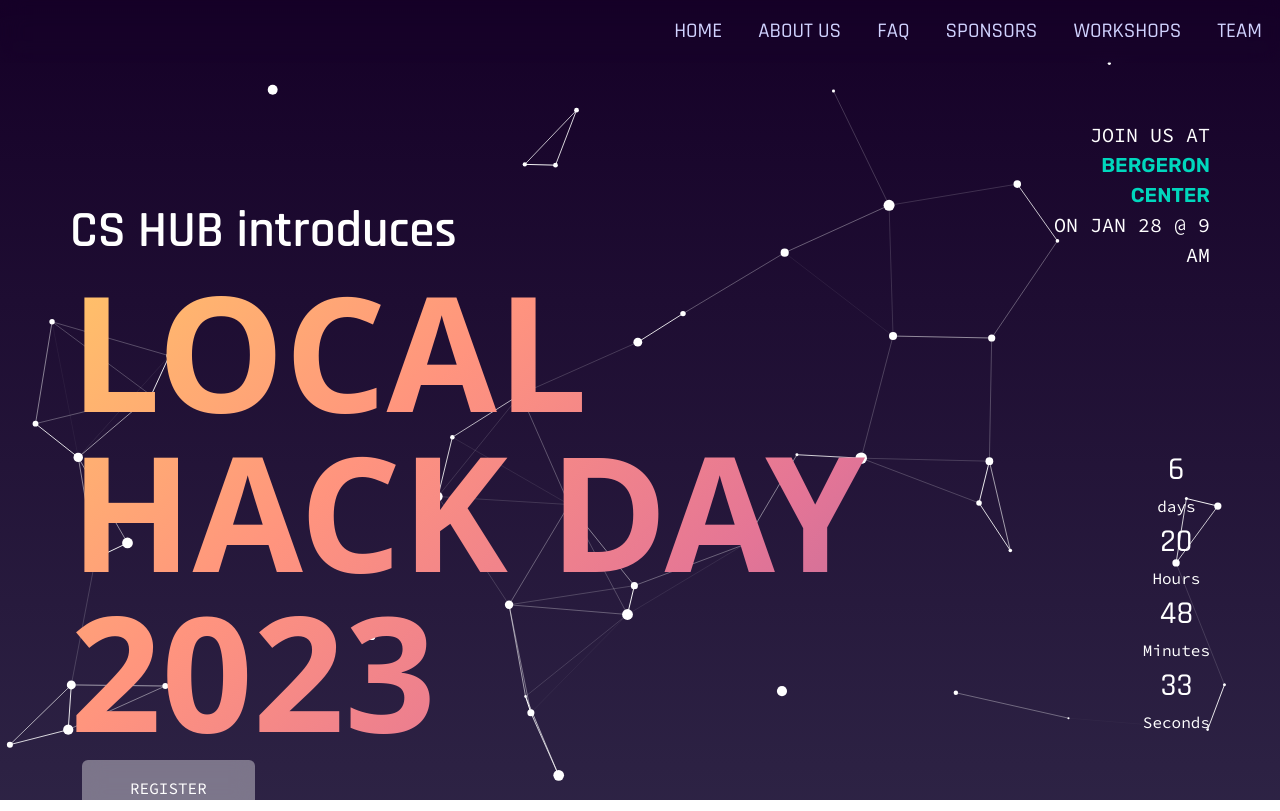
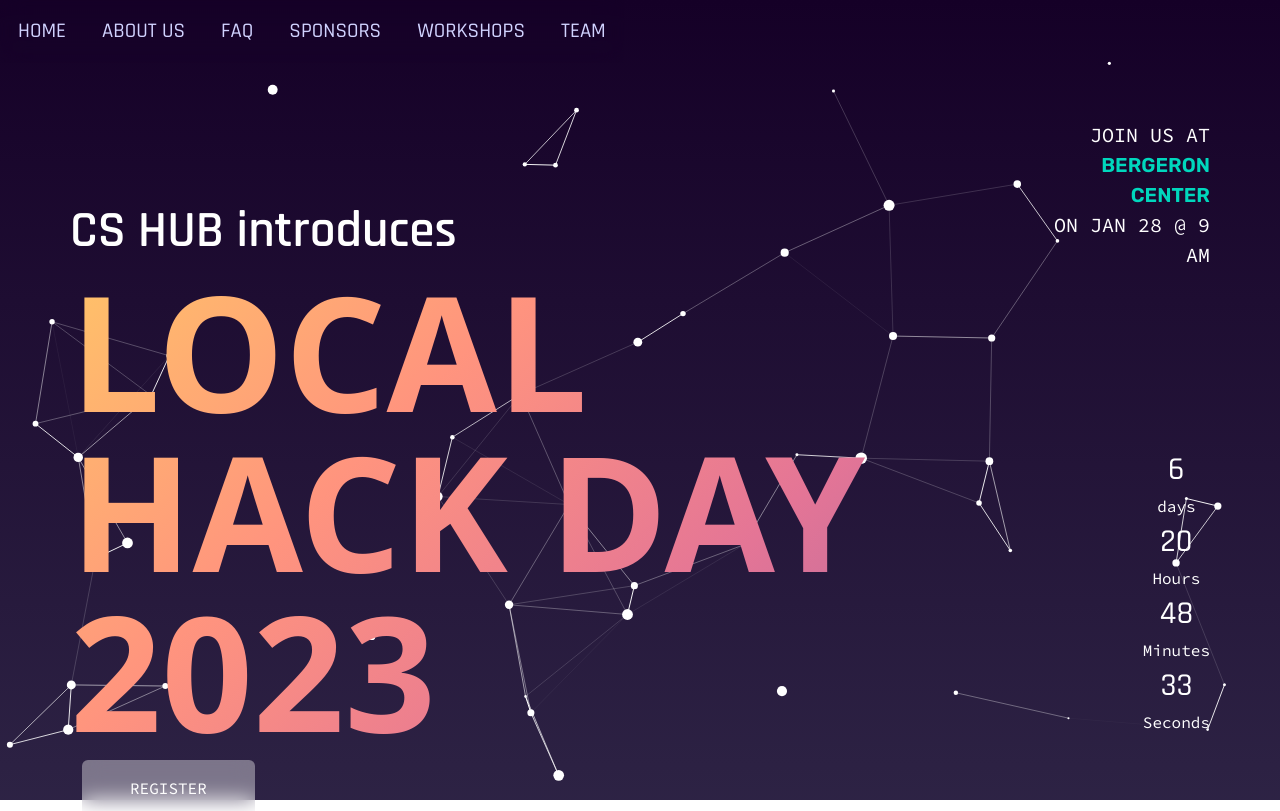
Before and after one commit to aradhyas8/csHUB-LHD-Website, a React (Create React App) app: page / in a window 1280 px wide. Shown: the top 811 px of the page. Built offline with nearby package versions, Linux system fonts and the light colour scheme.

Commit message:
Fixed horizontal scrollbar

```diff
--- a/src/App.jsx
+++ b/src/App.jsx
@@ -12,7 +12,7 @@
 const App = () => {
   return (
     <div className="App">
-      <div className="body">
+
         <Particles />
         <Navbar />
         <Hero />
@@ -21,7 +21,7 @@
         <Sponsors />
         <Timeline />
         <Workshop />
-      </div>
+
       <Footer />
     </div>
   );
--- a/src/scss/about.scss
+++ b/src/scss/about.scss
@@ -1,5 +1,5 @@
 .about {
-  height: 100vh;
+  height: fit-content;
   display: flex;
   justify-content: center;
   align-items: center;
@@ -43,10 +43,10 @@
     }
   }
 
-  @media screen and (max-width: $mobile) {
+  @media screen and (max-width: 600px) {
     height: 100%;
     .container {
-      padding: 20px 10px;
+
       .row {
         .right {
           text-align: center;
--- a/src/scss/faq.scss
+++ b/src/scss/faq.scss
@@ -7,9 +7,10 @@
   max-width: 50%;
   font-family: Roboto Mono;
 
-  @media screen and (max-width: $mobile) {
+  @media screen and (max-width: 800px) {
     min-width: 100% !important;
   }
+
 }
 
 .blur {
--- a/src/scss/hero.scss
+++ b/src/scss/hero.scss
@@ -2,8 +2,8 @@
 
 .hero {
   //   border: 1pt solid red;
-  overflow: hidden;
-  height: 100vh;
+  width: auto;
+  height: fit-content;
   padding: 120px 0;
 
   @media screen and (max-width: $mobile) {
--- a/src/scss/index.scss
+++ b/src/scss/index.scss
@@ -11,11 +11,24 @@
 @import './particles.scss';
 @import './footer.scss';
 
+
+
+* {
+  box-sizing: border-box;
+}
+
+
 html,
-#canvas1,
 body {
   margin: 0;
   padding: 0;
-  height: 100%;
+  overflow-x:hidden ;
   color: $base-color !important;
 }
+
+
+html,#canvas1 {
+  scroll-behavior: smooth;
+  max-width: 100%;
+
+}
--- a/src/scss/navbar.scss
+++ b/src/scss/navbar.scss
@@ -1,5 +1,5 @@
 .navbar-custom {
-
+  max-width: 100%;
   border: transparent;
   .nav-link {
     font-family: Rajdhani, sans-serif;
@@ -23,6 +23,7 @@
 #navbar{
   background-color: transparent;
   backdrop-filter: none;
+  max-width: fit-content;
   &.open {
     background-color: rgba(0, 0, 0, 0.3);
     backdrop-filter: blur(12px);
--- a/src/scss/particles.scss
+++ b/src/scss/particles.scss
@@ -2,7 +2,7 @@
   position: fixed;
   top: 0;
   left: 0;
-  width: 100%;
+  max-width: 100%;
   margin: 0;
   padding: 0;
   height: 100%;
--- a/src/scss/sponsors.scss
+++ b/src/scss/sponsors.scss
@@ -1,5 +1,5 @@
 .sponsors {
-  height: 100vh;
+  height: fit-content;
   display: flex;
   justify-content: center;
   align-items: center;
```
